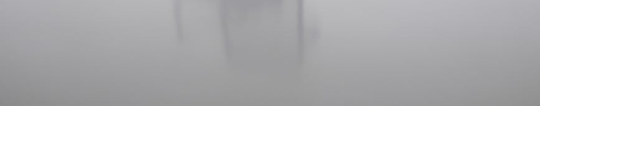
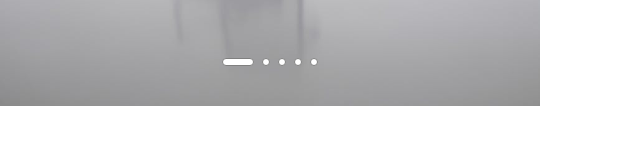
Before and after one commit to ngmthaq/project-hivelab, a plain HTML site: page index.html in a window 1280 px wide. Shown: the part 785-952 px from the top of the page, 0-640 px from the left. Drawn offline with Linux system fonts and the light colour scheme.

Commit message:
Make simple slider

```diff
--- a/css/responsive.css
+++ b/css/responsive.css
@@ -19,7 +19,7 @@
         height: 600px;
         width: 100%;
         flex: unset;
-        padding-bottom: 28px;
+        margin-bottom: 28px;
     }
 
     .product-information-container .product-information {
@@ -311,6 +311,10 @@
         width: 100%;
     }
 
+    .contact-container .contact-wrapper .contact-form input {
+        width: 100%;
+    }
+
     .contact-container .contact-wrapper .contact-form button {
         flex-shrink: 0;
     }
--- /dev/null
+++ b/css/slider.css
@@ -0,0 +1,49 @@
+.slider {
+    position: relative;
+}
+
+.slider img {
+    position: absolute;
+}
+
+.slider-dot-container {
+    position: absolute;
+    bottom: 40px;
+    left: 0;
+    width: 100%;
+    display: flex;
+    align-items: center;
+    justify-content: center;
+    gap: 8px;
+}
+
+.slider .slider-dot-container .slider-dot {
+    width: 8px;
+    height: 8px;
+    border-radius: 50%;
+    -webkit-border-radius: 50%;
+    -moz-border-radius: 50%;
+    -ms-border-radius: 50%;
+    -o-border-radius: 50%;
+    background-color: white;
+    border: 1px solid gray;
+    display: inline-block;
+    z-index: 1000;
+    flex-grow: 0;
+    flex-shrink: 0;
+    cursor: pointer;
+    transition: all .1s linear;
+    -webkit-transition: all .1s linear;
+    -moz-transition: all .1s linear;
+    -ms-transition: all .1s linear;
+    -o-transition: all .1s linear;
+}
+
+.slider .slider-dot-container .slider-dot.active {
+    width: 32px;
+    border-radius: 8px;
+    -webkit-border-radius: 8px;
+    -moz-border-radius: 8px;
+    -ms-border-radius: 8px;
+    -o-border-radius: 8px;
+}
--- a/index.html
+++ b/index.html
@@ -8,6 +8,7 @@
     <link rel="shortcut icon" href="./favicon/favicon.ico" type="image/x-icon">
     <link rel="apple-touch-icon" href="./favicon/apple-touch-icon.png">
     <link rel="stylesheet" href="./css/style.css">
+    <link rel="stylesheet" href="./css/slider.css">
     <link rel="stylesheet" href="./css/responsive.css">
     <title>Hivelab Assignment</title>
 </head>
@@ -95,8 +96,12 @@
 
         <!-- Product Information Component -->
         <section class="product-information-container container">
-            <div class="slider" data-slider-on>
+            <div class="slider" data-slider="on" id="slider">
                 <img src="/images/slider-1.jpg" alt="Slider 1">
+                <img src="/images/card-1.png" alt="Slider 2">
+                <img src="/images/card-2.png" alt="Slider 3">
+                <img src="/images/card-3.png" alt="Slider 4">
+                <img src="/images/card-4.png" alt="Slider 5">
             </div>
             <div class="product-information">
                 <div class="product-information-heading">
@@ -374,6 +379,7 @@
     </div>
 
     <script src="./js/index.js"></script>
+    <script src="./js/slider.js"></script>
 </body>
 
 </html>
--- /dev/null
+++ b/js/slider.js
@@ -0,0 +1,41 @@
+(function () {
+  const sliders = document.querySelectorAll(".slider[data-slider='on']");
+  sliders.forEach((slider) => {
+    let images = slider.querySelectorAll("img");
+    let dots = [];
+
+    let dotContainer = document.createElement("div");
+    dotContainer.className = "slider-dot-container";
+
+    images.forEach((image, index) => {
+      image.setAttribute("data-index", index);
+      let dot = document.createElement("span");
+      dot.className = "slider-dot active";
+      dot.setAttribute("data-index", index);
+      dot.onclick = function (e) {
+        dots.forEach((dot) => {
+          dot.classList.remove("active");
+        });
+        dot.classList.add("active");
+        let id = dot.getAttribute("data-index");
+        images.forEach((image) => {
+          image.style.display = "none";
+          if (image.getAttribute("data-index") === id) {
+            image.style.display = "block";
+          }
+        });
+      };
+      if (index !== 0) {
+        image.style.display = "none";
+        dot.classList.remove("active");
+      }
+      dots.push(dot);
+    });
+
+    dots.forEach((dot) => {
+      dotContainer.append(dot);
+    });
+
+    slider.append(dotContainer);
+  });
+})();
```
